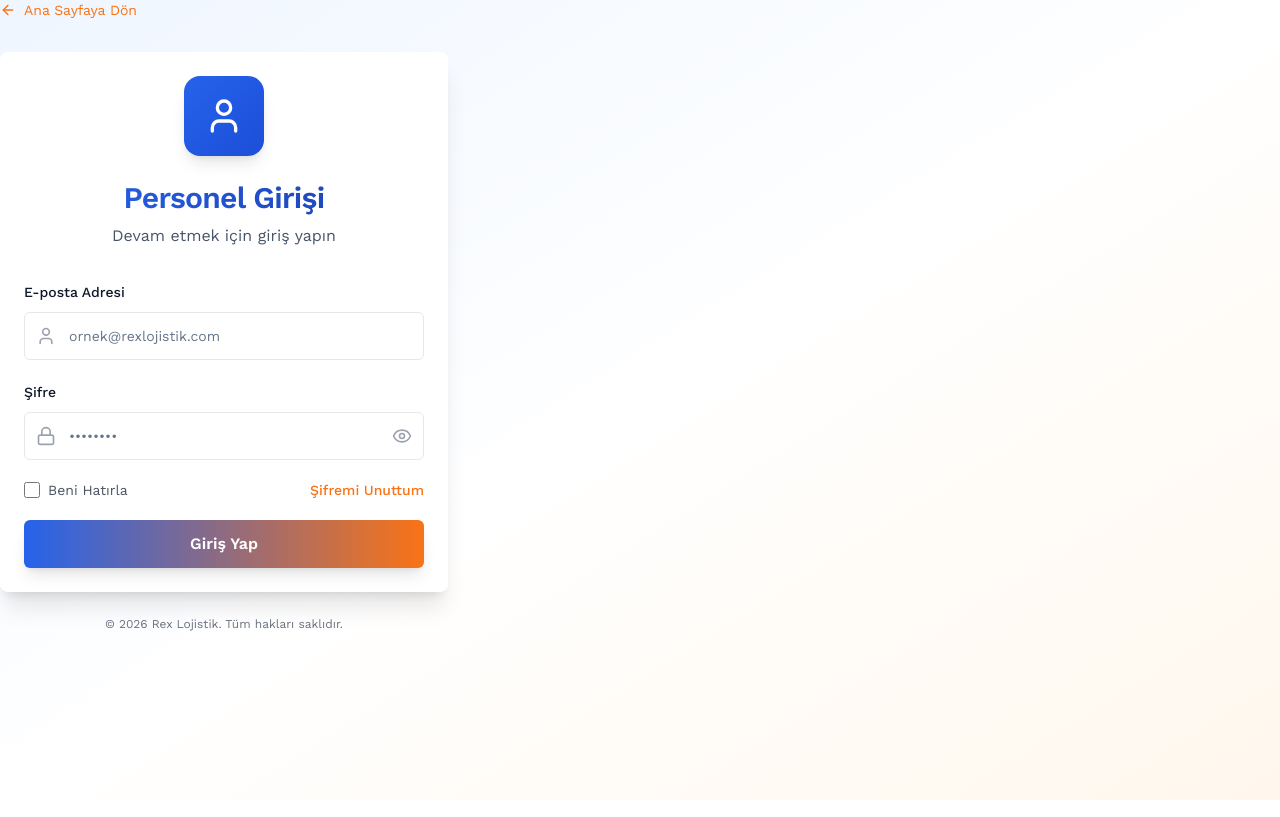
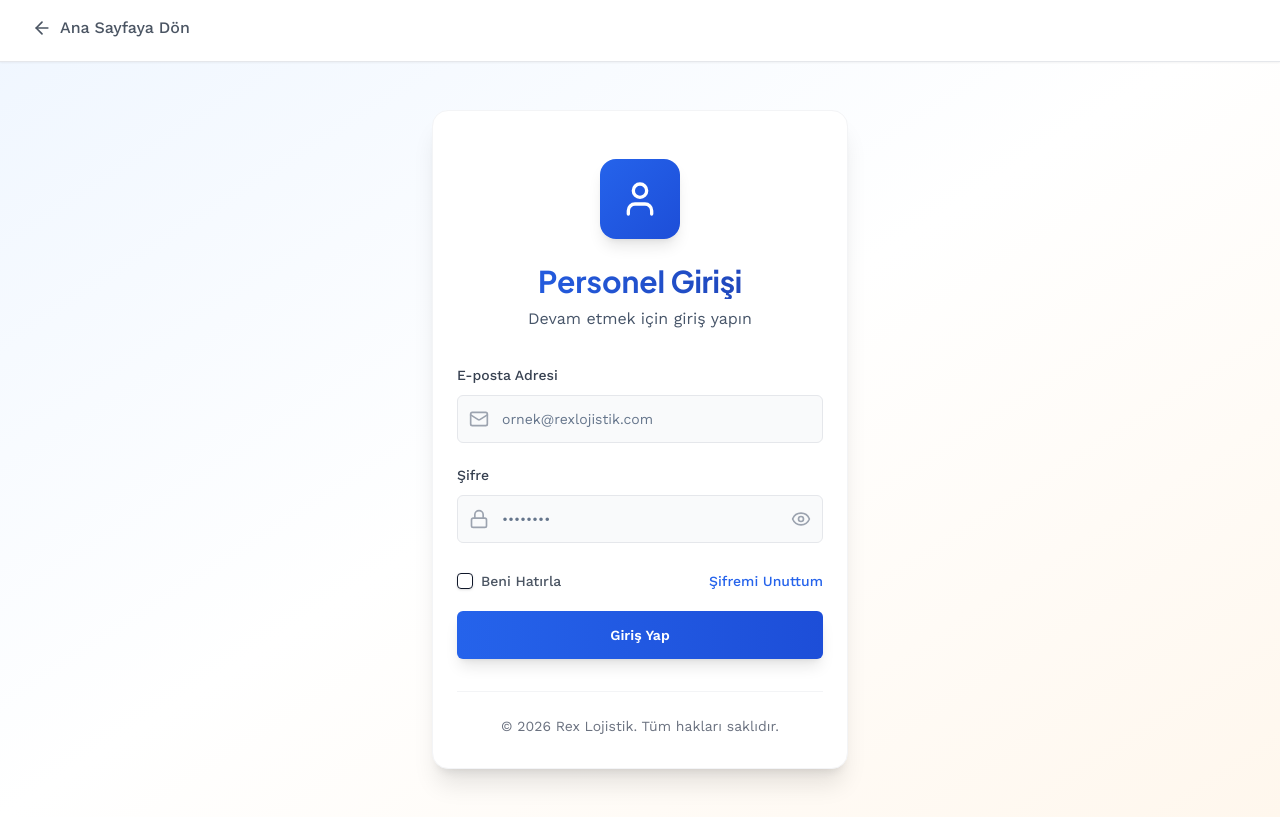
Before and after one commit to hakankesikler/sg-858f4a06-cef2-4736-8b39-c7b4ea443985-1773598027, a Next.js app: page /personel-giris in a window 1280 px wide. Built offline with nearby package versions, Linux system fonts and the light colour scheme.

Commit message:
fix(personnel): resolve remaining hydration error in login page

```diff
--- a/src/pages/personel-giris.tsx
+++ b/src/pages/personel-giris.tsx
@@ -1,35 +1,31 @@
 import { useState } from "react";
-import { SEO } from "@/components/SEO";
+import { useRouter } from "next/router";
+import Link from "next/link";
+import { ArrowLeft, Eye, EyeOff, User, Lock, Mail } from "lucide-react";
 import { Button } from "@/components/ui/button";
 import { Input } from "@/components/ui/input";
 import { Label } from "@/components/ui/label";
-import { Card, CardContent, CardDescription, CardHeader, CardTitle } from "@/components/ui/card";
-import { Alert, AlertDescription } from "@/components/ui/alert";
-import { Eye, EyeOff, Lock, User, ArrowLeft } from "lucide-react";
-import Link from "next/link";
+import { Checkbox } from "@/components/ui/checkbox";
+import { SEO } from "@/components/SEO";
 
 export default function PersonelGiris() {
+  const router = useRouter();
   const [email, setEmail] = useState("");
   const [password, setPassword] = useState("");
   const [showPassword, setShowPassword] = useState(false);
-  const [isLoading, setIsLoading] = useState(false);
+  const [rememberMe, setRememberMe] = useState(false);
   const [error, setError] = useState("");
 
-  const handleLogin = (e: React.FormEvent) => {
+  const handleSubmit = (e: React.FormEvent) => {
     e.preventDefault();
     setError("");
-    setIsLoading(true);
 
-    // Simulate API call
-    setTimeout(() => {
+    // Demo credentials
     if (email === "demo@rexlojistik.com" && password === "demo123") {
-        // Successful login - redirect to profile
-        window.location.href = "/personel/profil";
+      router.push("/personel/profil");
     } else {
       setError("E-posta veya şifre hatalı!");
-        setIsLoading(false);
     }
-    }, 1500);
   };
 
   return (
@@ -41,61 +37,66 @@ export default function PersonelGiris() {
 
       <div className="min-h-screen bg-gradient-to-br from-blue-50 via-white to-orange-50">
         {/* Header */}
-        <div className="absolute inset-0 bg-grid-pattern opacity-5"></div>
-
-        <div className="w-full max-w-md relative z-10">
-          {/* Back to Home Link */}
+        <div className="bg-white border-b border-gray-200 sticky top-0 z-10 shadow-sm">
+          <div className="max-w-7xl mx-auto px-4 sm:px-6 lg:px-8 py-4">
             <Link
               href="/"
-            className="inline-flex items-center gap-2 text-sm text-gray-600 hover:text-orange-500 transition-colors mb-8"
+              className="inline-flex items-center text-gray-600 hover:text-blue-600 transition-colors group"
             >
-            <ArrowLeft className="w-4 h-4" />
-            Ana Sayfaya Dön
+              <ArrowLeft className="w-5 h-5 mr-2 group-hover:-translate-x-1 transition-transform" />
+              <span className="font-medium">Ana Sayfaya Dön</span>
             </Link>
+          </div>
+        </div>
 
-          <Card className="shadow-xl border-0">
-            <CardHeader className="space-y-2 text-center pb-8">
-              <div className="w-20 h-20 bg-gradient-to-br from-blue-600 to-blue-700 rounded-2xl flex items-center justify-center mx-auto mb-4 shadow-lg">
+        {/* Login Form */}
+        <div className="max-w-md mx-auto px-4 py-12">
+          <div className="bg-white rounded-2xl shadow-xl border border-gray-100 overflow-hidden">
+            {/* Header Section */}
+            <div className="text-center pt-12 pb-8 px-6">
+              <div className="w-20 h-20 bg-gradient-to-br from-blue-600 to-blue-700 rounded-2xl flex items-center justify-center mx-auto mb-6 shadow-lg">
                 <User className="w-10 h-10 text-white" />
               </div>
-              <CardTitle className="text-3xl font-bold bg-gradient-to-r from-blue-600 to-blue-800 bg-clip-text text-transparent">
+              <h1 className="text-3xl font-bold bg-gradient-to-r from-blue-600 to-blue-800 bg-clip-text text-transparent mb-2">
                 Personel Girişi
-              </CardTitle>
-              <CardDescription className="text-base text-slate-600">
+              </h1>
+              <p className="text-base text-slate-600">
                 Devam etmek için giriş yapın
-              </CardDescription>
-            </CardHeader>
+              </p>
+            </div>
 
-            <CardContent className="space-y-6">
+            {/* Form Section */}
+            <div className="px-6 pb-8">
+              <form onSubmit={handleSubmit} className="space-y-5">
+                {/* Error Message */}
                 {error && (
-                <Alert variant="destructive">
-                  <AlertDescription>{error}</AlertDescription>
-                </Alert>
+                  <div className="bg-red-50 border border-red-200 text-red-700 px-4 py-3 rounded-lg text-sm">
+                    {error}
+                  </div>
                 )}
 
-              <form onSubmit={handleLogin} className="space-y-5">
-                {/* Email Input */}
+                {/* Email Field */}
                 <div className="space-y-2">
-                  <Label htmlFor="email" className="text-sm font-medium">
+                  <Label htmlFor="email" className="text-sm font-medium text-gray-700">
                     E-posta Adresi
                   </Label>
                   <div className="relative">
-                    <User className="absolute left-3 top-1/2 -translate-y-1/2 w-5 h-5 text-gray-400" />
+                    <Mail className="absolute left-3 top-1/2 -translate-y-1/2 w-5 h-5 text-gray-400" />
                     <Input
                       id="email"
                       type="email"
-                      placeholder="ornek@rexlojistik.com"
                       value={email}
                       onChange={(e) => setEmail(e.target.value)}
-                      className="pl-11 h-12 border-gray-200 focus:border-orange-500 focus:ring-orange-500"
+                      placeholder="ornek@rexlojistik.com"
+                      className="pl-11 h-12 bg-gray-50 border-gray-200 focus:bg-white transition-colors"
                       required
                     />
                   </div>
                 </div>
 
-                {/* Password Input */}
+                {/* Password Field */}
                 <div className="space-y-2">
-                  <Label htmlFor="password" className="text-sm font-medium">
+                  <Label htmlFor="password" className="text-sm font-medium text-gray-700">
                     Şifre
                   </Label>
                   <div className="relative">
@@ -103,10 +104,10 @@ export default function PersonelGiris() {
                     <Input
                       id="password"
                       type={showPassword ? "text" : "password"}
-                      placeholder="••••••••"
                       value={password}
                       onChange={(e) => setPassword(e.target.value)}
-                      className="pl-11 pr-11 h-12 border-gray-200 focus:border-orange-500 focus:ring-orange-500"
+                      placeholder="••••••••"
+                      className="pl-11 pr-11 h-12 bg-gray-50 border-gray-200 focus:bg-white transition-colors"
                       required
                     />
                     <button
@@ -124,56 +125,48 @@ export default function PersonelGiris() {
                 </div>
 
                 {/* Remember Me & Forgot Password */}
-                <div className="flex items-center justify-between text-sm">
-                  <label className="flex items-center gap-2 cursor-pointer">
-                    <input
-                      type="checkbox"
-                      className="w-4 h-4 rounded border-gray-300 text-orange-500 focus:ring-orange-500"
+                <div className="flex items-center justify-between pt-2">
+                  <div className="flex items-center space-x-2">
+                    <Checkbox
+                      id="remember"
+                      checked={rememberMe}
+                      onCheckedChange={(checked) => setRememberMe(checked as boolean)}
                     />
-                    <span className="text-gray-600">Beni Hatırla</span>
-                  </label>
-                  <button
-                    type="button"
-                    className="text-orange-500 hover:text-orange-600 font-medium transition-colors"
+                    <Label
+                      htmlFor="remember"
+                      className="text-sm text-gray-600 cursor-pointer select-none"
+                    >
+                      Beni Hatırla
+                    </Label>
+                  </div>
+                  <Link
+                    href="/sifremi-unuttum"
+                    className="text-sm text-blue-600 hover:text-blue-700 font-medium transition-colors"
                   >
                     Şifremi Unuttum
-                  </button>
+                  </Link>
                 </div>
 
                 {/* Submit Button */}
                 <Button
                   type="submit"
-                  className="w-full h-12 bg-gradient-to-r from-blue-600 to-orange-500 hover:from-blue-700 hover:to-orange-600 text-white font-semibold text-base shadow-lg"
-                  disabled={isLoading}
+                  className="w-full h-12 bg-gradient-to-r from-blue-600 to-blue-700 hover:from-blue-700 hover:to-blue-800 text-white font-semibold shadow-lg hover:shadow-xl transition-all duration-300"
+                  size="lg"
                 >
-                  {isLoading ? (
-                    <div className="flex items-center gap-2">
-                      <div className="w-5 h-5 border-2 border-white border-t-transparent rounded-full animate-spin"></div>
-                      Giriş Yapılıyor...
-                    </div>
-                  ) : (
-                    "Giriş Yap"
-                  )}
+                  Giriş Yap
                 </Button>
               </form>
-            </CardContent>
-          </Card>
 
-          {/* Footer Links */}
-          <p className="text-center text-xs text-gray-500 mt-6">
+              {/* Footer */}
+              <div className="mt-8 pt-6 border-t border-gray-100 text-center">
+                <p className="text-sm text-gray-500">
                   © 2026 Rex Lojistik. Tüm hakları saklıdır.
                 </p>
               </div>
             </div>
-
-      <style jsx>{`
-        .bg-grid-pattern {
-          background-image:
-            linear-gradient(rgba(0, 0, 0, 0.05) 1px, transparent 1px),
-            linear-gradient(90deg, rgba(0, 0, 0, 0.05) 1px, transparent 1px);
-          background-size: 20px 20px;
-        }
-      `}</style>
+          </div>
+        </div>
+      </div>
     </>
   );
 }
```
Also changed, not shown: 1 other file (tests, documents, lock files or other folders). Lines whose indentation alone changed are shown as unchanged.
